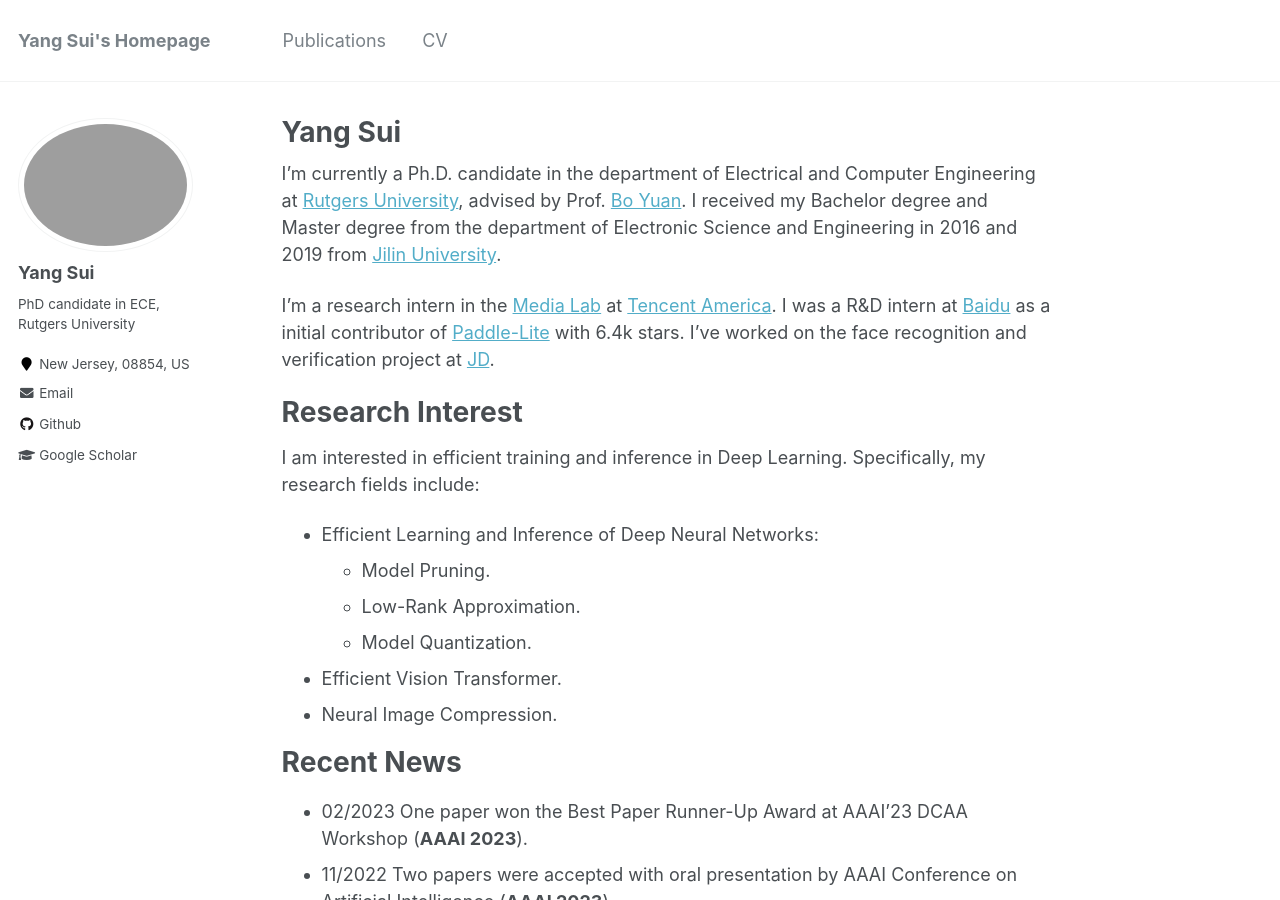
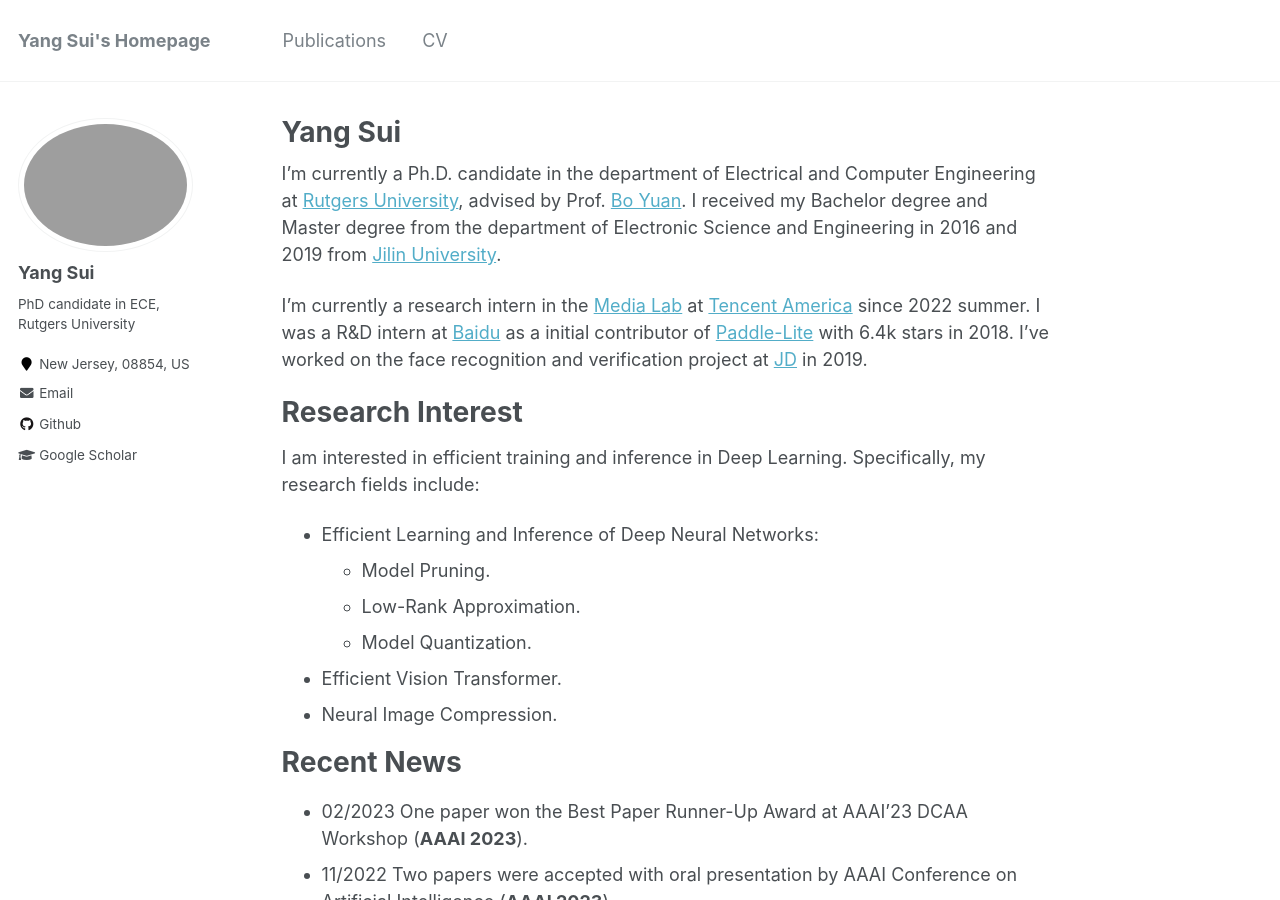
Before and after one commit to Eclipsess/yang-sui.github.io, a Jekyll site: the page built from _pages/about.md, in a window 1280 px wide and 900 px high. Built offline with Jekyll 4.4.1, drawn with Linux system fonts in a browser that asks for light colours.

Commit message:
Update about.md

```diff
--- a/_pages/about.md
+++ b/_pages/about.md
@@ -10,7 +10,7 @@ redirect_from:
 
 I'm currently a Ph.D. candidate in the department of Electrical and Computer Engineering at [Rutgers University](https://newbrunswick.rutgers.edu/), advised by Prof. [Bo Yuan](https://sites.google.com/site/boyuaneecs/). I received my Bachelor degree and Master degree from the department of Electronic Science and Engineering in 2016 and 2019 from [Jilin University](https://global.jlu.edu.cn/).
 
-I'm a research intern in the [Media Lab](https://multimedia.tencent.com/) at [Tencent America](https://www.tencent.com/en-us/about.html). I was a R&D intern at [Baidu](https://en.wikipedia.org/wiki/Baidu) as a initial contributor of [Paddle-Lite](https://github.com/PaddlePaddle/Paddle-Lite) with 6.4k stars. I've worked on the face recognition and verification project at [JD](https://en.wikipedia.org/wiki/JD.com).
+I'm currently a research intern in the [Media Lab](https://multimedia.tencent.com/) at [Tencent America](https://www.tencent.com/en-us/about.html) since 2022 summer. I was a R&D intern at [Baidu](https://en.wikipedia.org/wiki/Baidu) as a initial contributor of [Paddle-Lite](https://github.com/PaddlePaddle/Paddle-Lite) with 6.4k stars in 2018. I've worked on the face recognition and verification project at [JD](https://en.wikipedia.org/wiki/JD.com) in 2019.
 
 Research Interest
 ======
```
